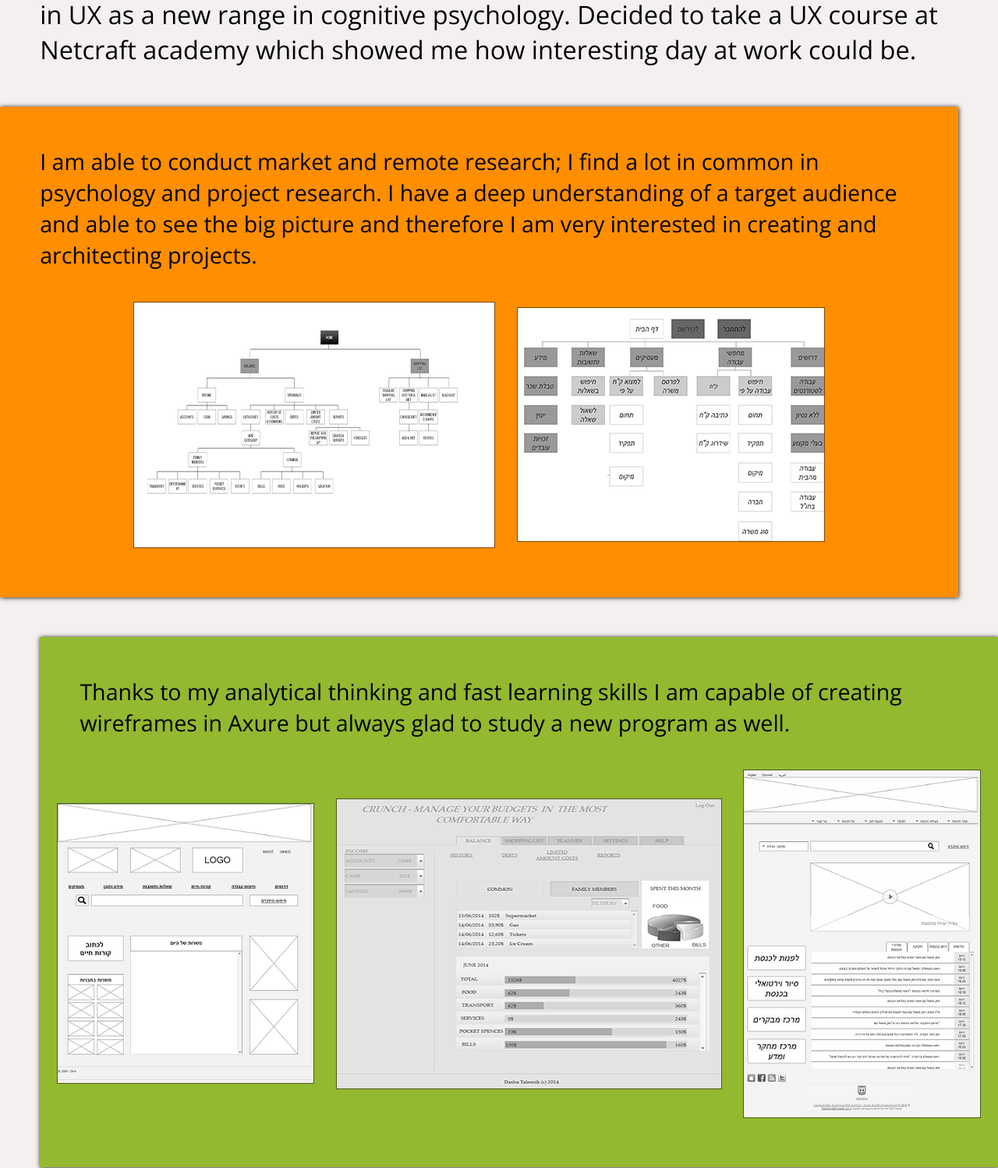
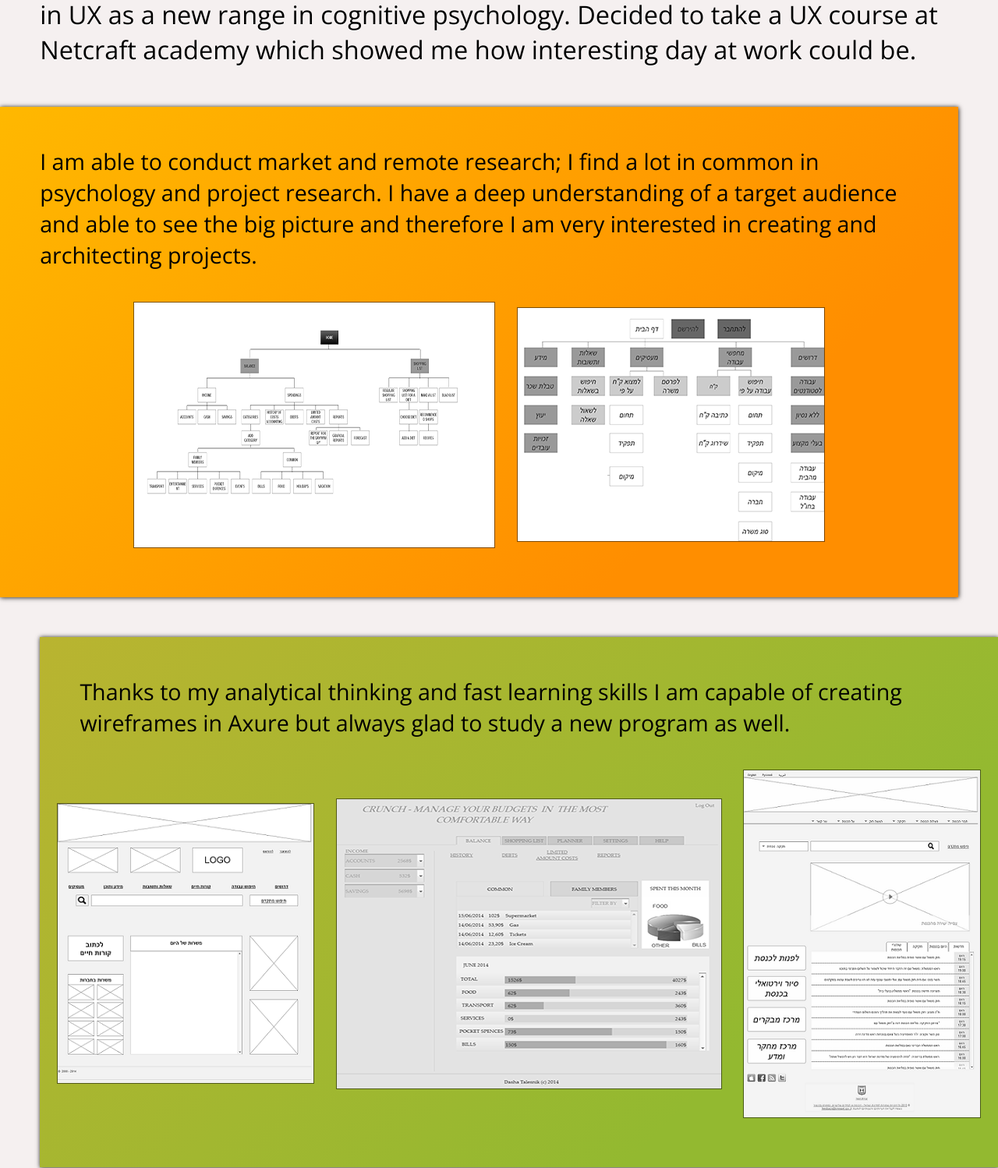
Before and after one commit to spaghettiguru/dasha-portfolio, a plain HTML site: page index.html in a window 1280 px wide. Shown: the part 560-2058 px from the top of the page at 78% size. Drawn offline with nearby package versions, Linux system fonts and the light colour scheme.

Commit message:
added gradients

```diff
--- a/css/main.css
+++ b/css/main.css
@@ -118,7 +118,7 @@ section:first-child {
 
 .research-and-interest {
 	margin-right: 4vw;
-	background-color: rgb(255, 142, 0);
+	background: linear-gradient(-45deg, rgb(255, 142, 0) 25%, rgb(255, 184, 0))
 }
 
 .research-and-interest p {
@@ -127,7 +127,7 @@ section:first-child {
 
 .analytical-thinking {
 	margin-left: 4vw;
-	background-color: rgb(147, 185, 48);
+	background: linear-gradient(-45deg, rgb(147, 185, 48) 25%, rgb(185, 180, 48));
 }
 
 .analytical-thinking p {
@@ -136,7 +136,7 @@ section:first-child {
 
 .mobile-box {
 	text-align: center;
-	background-color: rgb(114, 185, 218);
+	background: linear-gradient(-45deg, rgb(114, 185, 218) 25%, rgb(114, 214, 218));
 	margin-right: 4vw;
 }
 
```
